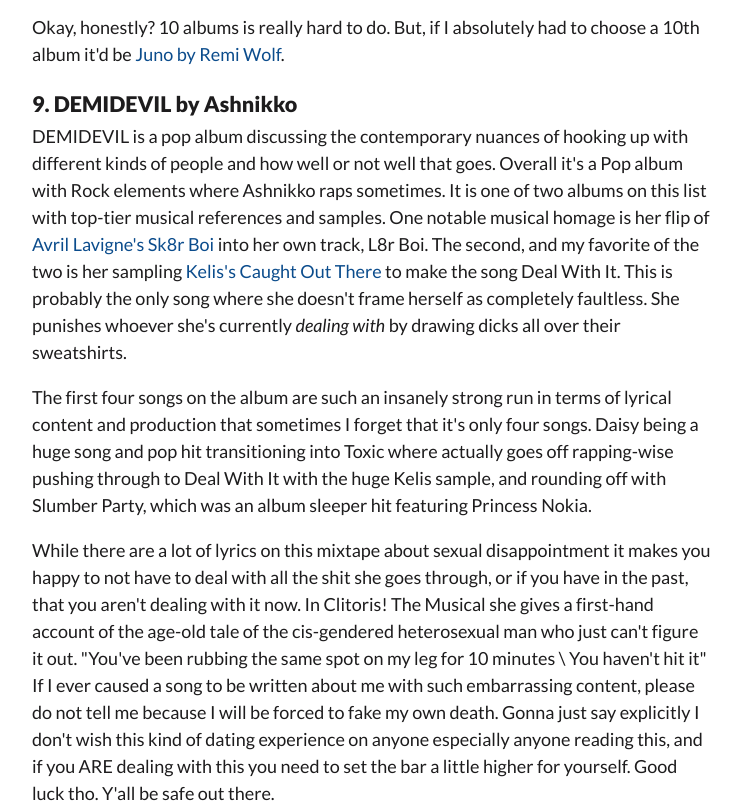
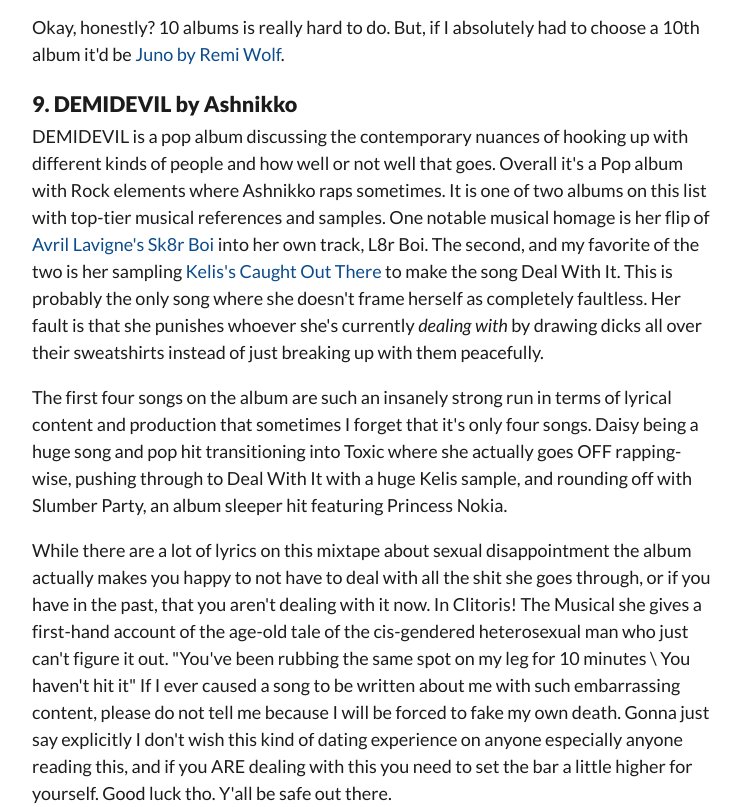
Before and after one commit to alfred/alfred.github.io, a plain HTML site: page top-albums-2021.html in a window 1280 px wide. Shown: the part 145-952 px from the top of the page, without its empty margins (268-1009 px from the left). Drawn offline with nearby package versions, Linux system fonts and the light colour scheme.

Commit message:
DEMIDEVIL final draft

```diff
--- a/top-albums-2021.html
+++ b/top-albums-2021.html
@@ -37,13 +37,13 @@
       <article id="demidevil-ashnikko" class="album">
         <h3>9. DEMIDEVIL by Ashnikko</h3>
         <p>
-          DEMIDEVIL is a pop album discussing the contemporary nuances of hooking up with different kinds of people and how well or not well that goes. Overall it's a Pop album with Rock elements where Ashnikko raps sometimes. It is one of two albums on this list with top-tier musical references and samples. One notable musical homage is her flip of <a target="_blank" href="https://www.youtube.com/watch?v=TIy3n2b7V9k">Avril Lavigne's Sk8r Boi</a> into her own track, L8r Boi. The second, and my favorite of the two is her sampling <a target="_blank" href="https://www.youtube.com/watch?v=N3JFwd1bk4Q">Kelis's Caught Out There</a> to make the song Deal With It. This is probably the only song where she doesn't frame herself as completely faultless. She punishes whoever she's currently <em>dealing with</em> by drawing dicks all over their sweatshirts.
+          DEMIDEVIL is a pop album discussing the contemporary nuances of hooking up with different kinds of people and how well or not well that goes. Overall it's a Pop album with Rock elements where Ashnikko raps sometimes. It is one of two albums on this list with top-tier musical references and samples. One notable musical homage is her flip of <a target="_blank" href="https://www.youtube.com/watch?v=TIy3n2b7V9k">Avril Lavigne's Sk8r Boi</a> into her own track, L8r Boi. The second, and my favorite of the two is her sampling <a target="_blank" href="https://www.youtube.com/watch?v=N3JFwd1bk4Q">Kelis's Caught Out There</a> to make the song Deal With It. This is probably the only song where she doesn't frame herself as completely faultless. Her fault is that she punishes whoever she's currently <em>dealing with</em> by drawing dicks all over their sweatshirts instead of just breaking up with them peacefully.
         </p>
         <p>
-          The first four songs on the album are such an insanely strong run in terms of lyrical content and production that sometimes I forget that it's only four songs. Daisy being a huge song and pop hit transitioning into Toxic where actually goes off rapping-wise pushing through to Deal With It with the huge Kelis sample, and rounding off with Slumber Party, which was an album sleeper hit featuring Princess Nokia.
+          The first four songs on the album are such an insanely strong run in terms of lyrical content and production that sometimes I forget that it's only four songs. Daisy being a huge song and pop hit transitioning into Toxic where she actually goes OFF rapping-wise, pushing through to Deal With It with a huge Kelis sample, and rounding off with Slumber Party, an album sleeper hit featuring Princess Nokia.
         </p>
         <p>
-          While there are a lot of lyrics on this mixtape about sexual disappointment it makes you happy to not have to deal with all the shit she goes through, or if you have in the past, that you aren't dealing with it now. In Clitoris! The Musical she gives a first-hand account of the age-old tale of the cis-gendered heterosexual man who just can't figure it out. "You've been rubbing the same spot on my leg for 10 minutes \ You haven't hit it" If I ever caused a song to be written about me with such embarrassing content, please do not tell me because I will be forced to fake my own death. Gonna just say explicitly I don't wish this kind of dating experience on anyone especially anyone reading this, and if you ARE dealing with this you need to set the bar a little higher for yourself. Good luck tho. Y'all be safe out there.
+          While there are a lot of lyrics on this mixtape about sexual disappointment the album actually makes you happy to not have to deal with all the shit she goes through, or if you have in the past, that you aren't dealing with it now. In Clitoris! The Musical she gives a first-hand account of the age-old tale of the cis-gendered heterosexual man who just can't figure it out. "You've been rubbing the same spot on my leg for 10 minutes \ You haven't hit it" If I ever caused a song to be written about me with such embarrassing content, please do not tell me because I will be forced to fake my own death. Gonna just say explicitly I don't wish this kind of dating experience on anyone especially anyone reading this, and if you ARE dealing with this you need to set the bar a little higher for yourself. Good luck tho. Y'all be safe out there.
         </p>
         <p><strong>Standout Tracks:</strong> Daisy, Cry, Little Boy</p>
       </article>
```
